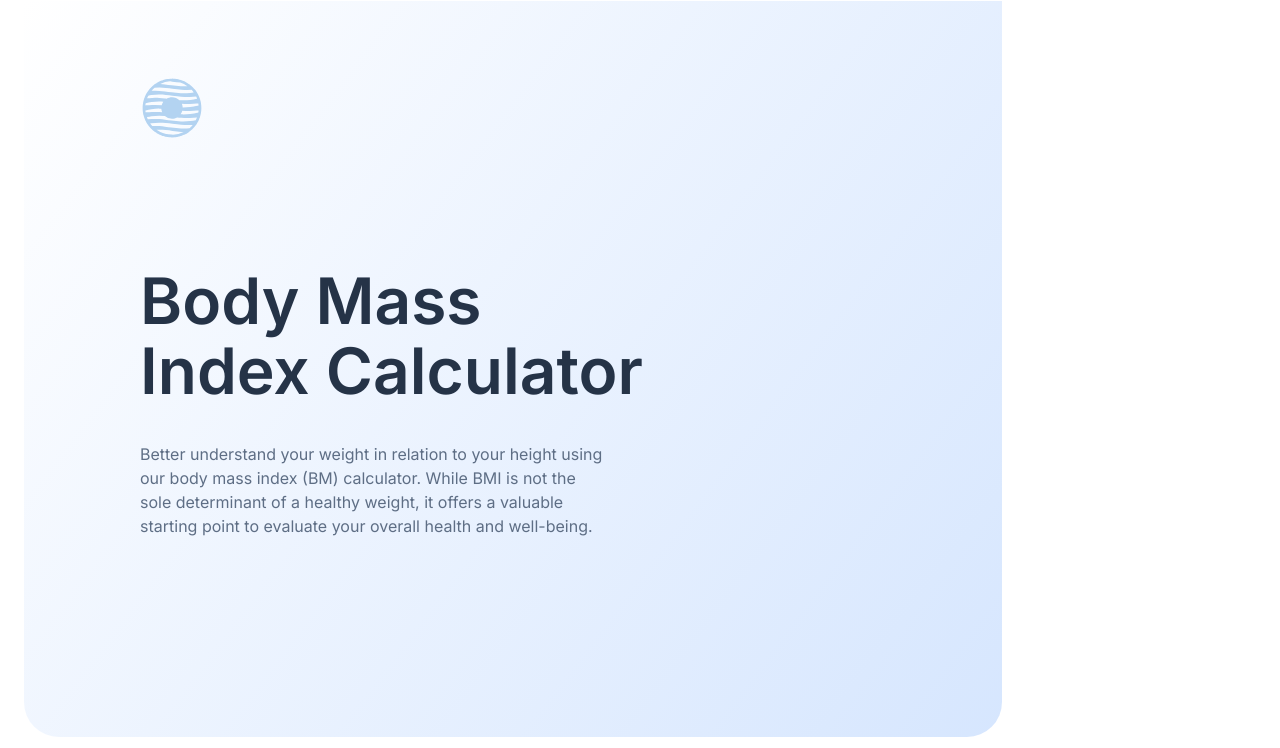
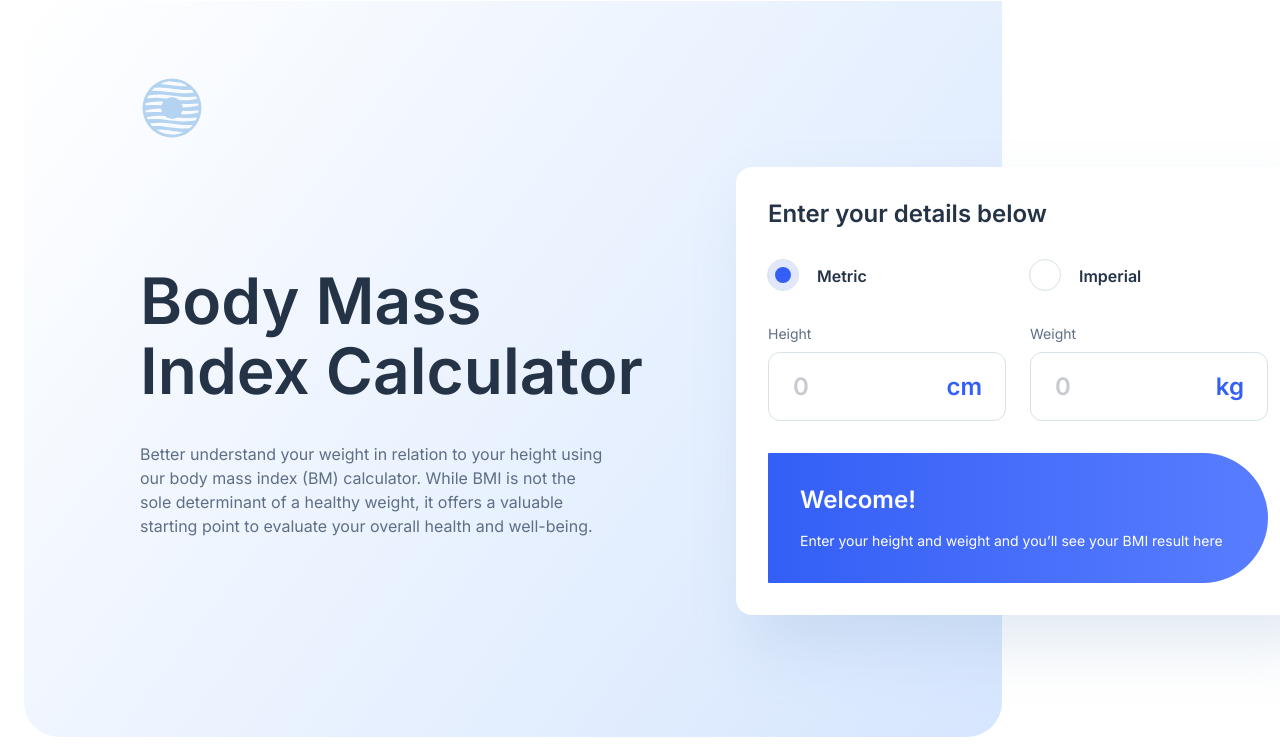
Before and after one commit to TheCodeCraze/bmi-calculator, a React (Vite) app: page / in a window 1280 px wide. Shown: the top 748 px of the page. Built offline with nearby package versions, Linux system fonts and the light colour scheme.

Commit message:
Added metric BMI calculator

```diff
--- /dev/null
+++ b/src/components/Calculator.jsx
@@ -0,0 +1,164 @@
+import { useEffect, useState } from "react";
+import styles from "../styles/Calculator.module.css";
+
+const Calculator = () => {
+  const [unit, setUnit] = useState({ metric: true, imperial: false });
+  const [input, setInput] = useState({ height: "", weight: "" });
+  const [bmi, setBmi] = useState(null);
+  const [weightStatus, setWeightStatus] = useState("");
+
+  const handleRadio = (e) => {
+    const { name, checked } = e.target;
+    setUnit(
+      name === "imperial"
+        ? { metric: !checked, imperial: checked }
+        : { metric: checked, imperial: !checked }
+    );
+  };
+
+  const handleInput = (e) => {
+    const { name, value } = e.target;
+    setInput((prev) => ({ ...prev, [name]: value }));
+  };
+
+  const calculateBmi = (height, weight) => {
+    const heightInM = height / 100;
+    const result = weight / (heightInM * heightInM);
+    setBmi(result.toFixed(1));
+  };
+
+  const calculateWeightStatus = (bmi) => {
+    switch (true) {
+      case bmi < 18.5:
+        setWeightStatus("Underweight");
+        return;
+      case bmi > 18.5 && bmi < 24.9:
+        setWeightStatus("Healthy Weight");
+        return;
+      case bmi > 25.0 && bmi < 29.9:
+        setWeightStatus("Overweight");
+        return;
+      case bmi >= 30.0:
+        setWeightStatus("Obesity");
+        return;
+      default:
+        setWeightStatus("");
+        return;
+    }
+  };
+
+  useEffect(() => {
+    if (
+      !input.height ||
+      !input.weight ||
+      input.height.length < 2 ||
+      input.weight.length < 2
+    ) {
+      setBmi(null);
+      return;
+    }
+
+    calculateBmi(+input.height, +input.weight);
+  }, [input.height, input.weight]);
+
+  useEffect(() => {
+    if (!bmi) return;
+
+    calculateWeightStatus(+bmi);
+  }, [bmi, input.height]);
+
+  const resultClass = !bmi ? styles["result-empty"] : styles["result-bmi"];
+
+  return (
+    <form className={styles.calculator}>
+      <label className={styles.heading}>Enter your details below</label>
+      <div className={styles.unit}>
+        <div className={styles.metric}>
+          <input
+            id="metric"
+            type="radio"
+            name="metric"
+            className={styles.radio}
+            checked={unit.metric}
+            onChange={handleRadio}
+          />
+          <label htmlFor="metric" className={styles.label}>
+            Metric
+          </label>
+        </div>
+        <div className={styles.imperial}>
+          <input
+            id="imperial"
+            type="radio"
+            name="imperial"
+            className={styles.radio}
+            checked={unit.imperial}
+            onChange={handleRadio}
+          />
+          <label htmlFor="imperial" className={styles.label}>
+            Imperial
+          </label>
+        </div>
+      </div>
+      <div className={styles.inputs}>
+        <div className={styles.height}>
+          <label htmlFor="height" className={styles.label}>
+            Height
+          </label>
+          <div className={styles.value}>
+            <input
+              id="height"
+              type="text"
+              name="height"
+              placeholder="0"
+              className={styles.input}
+              value={input.height}
+              onChange={handleInput}
+            />
+            <p className={styles.unit}>cm</p>
+          </div>
+        </div>
+        <div className={styles.weight}>
+          <label htmlFor="weight" className={styles.label}>
+            Weight
+          </label>
+          <div className={styles.value}>
+            <input
+              id="weight"
+              type="text"
+              name="weight"
+              placeholder="0"
+              className={styles.input}
+              value={input.weight}
+              onChange={handleInput}
+            />
+            <p className={styles.unit}>kg</p>
+          </div>
+        </div>
+      </div>
+      <div className={`${styles.result} ${resultClass}`}>
+        {bmi ? (
+          <>
+            <div className={styles.bmi}>
+              <p className={styles.text}>Your BMI is...</p>
+              <h3 className={styles.value}>{bmi}</h3>
+            </div>
+            <p className={styles.description}>
+              Your BMI suggests you&apos;re {weightStatus}. Your ideal weight is
+              between <span>63.3kgs - 85.2kgs.</span>
+            </p>
+          </>
+        ) : (
+          <>
+            <h3 className={styles.heading}>Welcome!</h3>
+            <p className={styles.description}>
+              Enter your height and weight and you’ll see your BMI result here
+            </p>
+          </>
+        )}
+      </div>
+    </form>
+  );
+};
+
+export default Calculator;
--- a/src/components/Hero.jsx
+++ b/src/components/Hero.jsx
@@ -1,4 +1,5 @@
 import styles from "../styles/Hero.module.css";
+import Calculator from "./Calculator";
 
 const Hero = () => {
   return (
@@ -14,24 +15,10 @@ const Hero = () => {
             to evaluate your overall health and well-being.
           </p>
         </div>
+        <Calculator />
       </div>
     </section>
   );
 };
 
 export default Hero;
-
-// Enter your details below
-
-// Metric
-// Imperial
-
-// Height
-// Weight
-
-// Your BMI is...
-
-// <!-- add score -->
-
-// Your BMI suggests you're <!-- add classification -->.
-// Your ideal weight is between <!-- add range -->.
--- /dev/null
+++ b/src/styles/Calculator.module.css
@@ -0,0 +1,193 @@
+.calculator {
+  width: 564px;
+  padding: 32px;
+  background: #fff;
+  display: flex;
+  flex-direction: column;
+  gap: 32px;
+  position: absolute;
+  top: 166px;
+  right: -298px;
+  border-radius: 16px;
+  box-shadow: 16px 32px 56px 0 hsla(211, 40%, 69%, 0.25);
+}
+
+input {
+  font-family: "Inter", sans-serif;
+}
+
+.heading {
+  font-size: 24px;
+  font-weight: 600;
+  color: #253347;
+  line-height: auto;
+  letter-spacing: -5%;
+}
+
+.unit {
+  display: flex;
+  justify-content: space-between;
+  align-items: center;
+}
+
+.metric,
+.imperial {
+  width: 238px;
+  height: 31px;
+  display: flex;
+  align-items: center;
+  gap: 36px;
+  position: relative;
+}
+
+.metric > .label,
+.imperial > .label {
+  font-weight: 600;
+  color: #253347;
+  line-height: 150%;
+  cursor: pointer;
+}
+
+.radio::before {
+  content: "";
+  width: 30px;
+  height: 30px;
+  position: absolute;
+  top: 0;
+  left: 0;
+  display: inline-block;
+  background: #fff;
+  outline: 1px solid #d8e2e7;
+  border-radius: 100%;
+  cursor: pointer;
+}
+
+.radio:hover::before {
+  outline: 1px solid #345ff6;
+}
+
+.radio:checked:before {
+  background: #345ff6;
+  border: 7.5px solid hsla(0, 0%, 100%, 0.85);
+  outline: 1px solid #d8e2e7;
+}
+
+.inputs {
+  display: flex;
+  justify-content: space-between;
+  align-items: center;
+}
+
+.height,
+.weight {
+  width: 238px;
+  display: flex;
+  flex-direction: column;
+  gap: 8px;
+}
+
+.height > .label,
+.weight > .label {
+  font-size: 14px;
+  font-weight: 400;
+  color: #5e6e85;
+  line-height: 150%;
+}
+
+.value {
+  width: 100%;
+  height: 69px;
+  position: relative;
+}
+
+.input {
+  width: 100%;
+  height: 69px;
+  padding: 20px 72px 20px 24px;
+  font-size: 24px;
+  font-weight: 600;
+  color: #253347;
+  letter-spacing: -5%;
+  caret-color: #253347;
+  outline: none;
+  border: 1px solid #d8e2e7;
+  border-radius: 12px;
+}
+
+.input:hover,
+.input:focus {
+  border: 1px solid #345ff6;
+  cursor: pointer;
+}
+
+.input::placeholder {
+  color: #253347;
+  opacity: 0.25;
+}
+
+.value > .unit {
+  font-size: 24px;
+  font-weight: 600;
+  color: #345ff6;
+  letter-spacing: -5%;
+  position: absolute;
+  top: 20px;
+  right: 24px;
+}
+
+.result {
+  width: 100%;
+  padding: 32px;
+  display: flex;
+  background: linear-gradient(to right, #345ff6, #587dff);
+  color: #fff;
+  border-radius: 16px 999px 999px 16px;
+}
+
+.result > .heading {
+  color: #fff;
+}
+
+.result-empty {
+  flex-direction: column;
+  gap: 16px;
+}
+
+.result-bmi {
+  justify-content: space-between;
+  align-items: center;
+}
+
+.result > .description {
+  width: 100%;
+  font-size: 14px;
+  font-weight: 400;
+  line-height: 150%;
+}
+
+.result-bmi > .description {
+  width: 206px;
+}
+
+.description > span {
+  font-weight: 600;
+}
+
+.bmi {
+  width: 206px;
+  display: flex;
+  flex-direction: column;
+  gap: 8px;
+}
+
+.bmi > .text {
+  font-weight: 600;
+  line-height: 150%;
+}
+
+.bmi > .value {
+  font-size: 64px;
+  font-weight: 600;
+  line-height: 110%;
+  letter-spacing: -5%;
+}
--- a/src/styles/Hero.module.css
+++ b/src/styles/Hero.module.css
@@ -14,6 +14,7 @@
   align-items: flex-start;
   background: linear-gradient(127deg, hsla(183, 95%, 92%, 0), #d6e6fe);
   border-radius: 0 0 35px 35px;
+  position: relative;
 }
 
 .logo {
```
